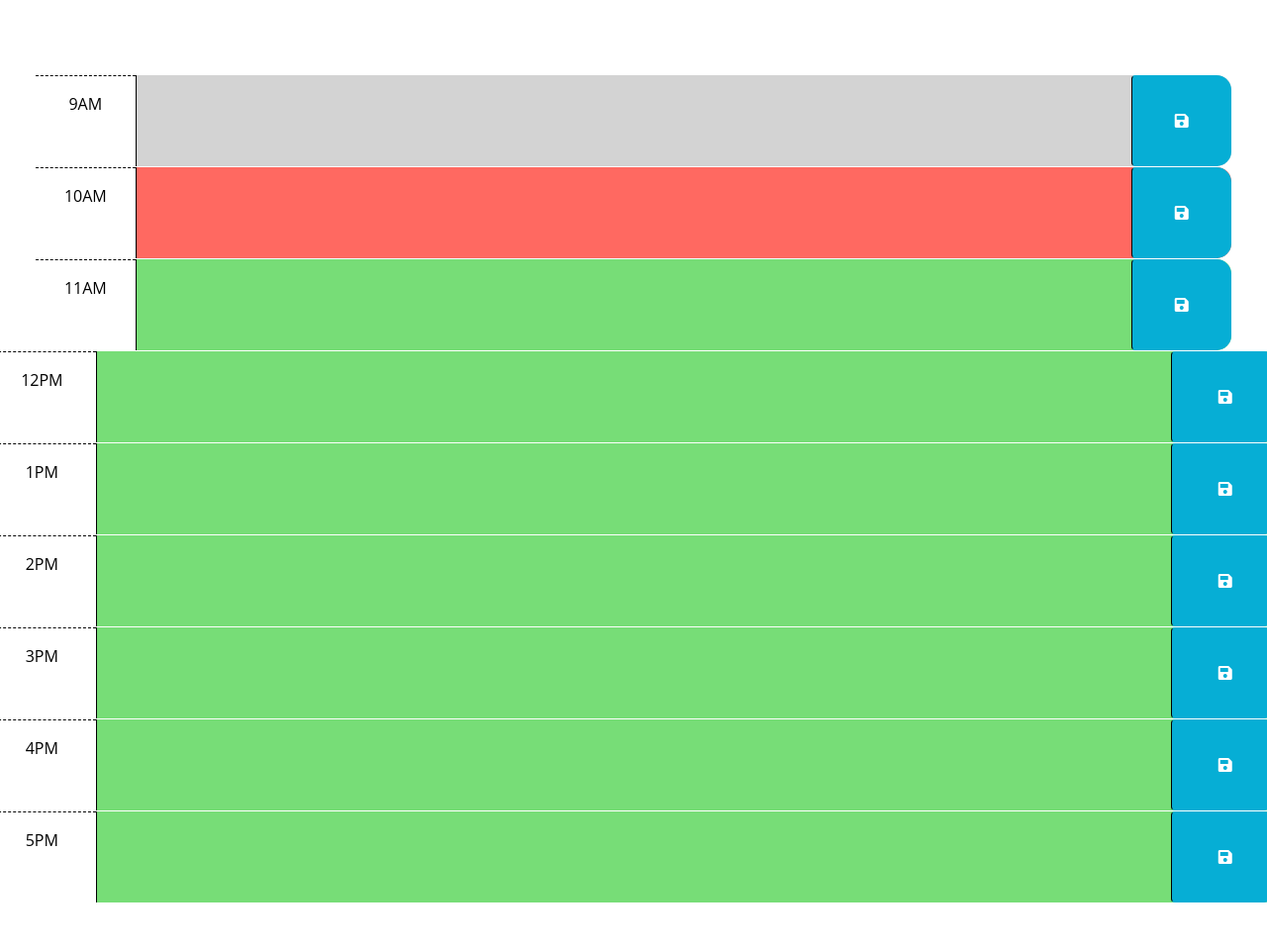
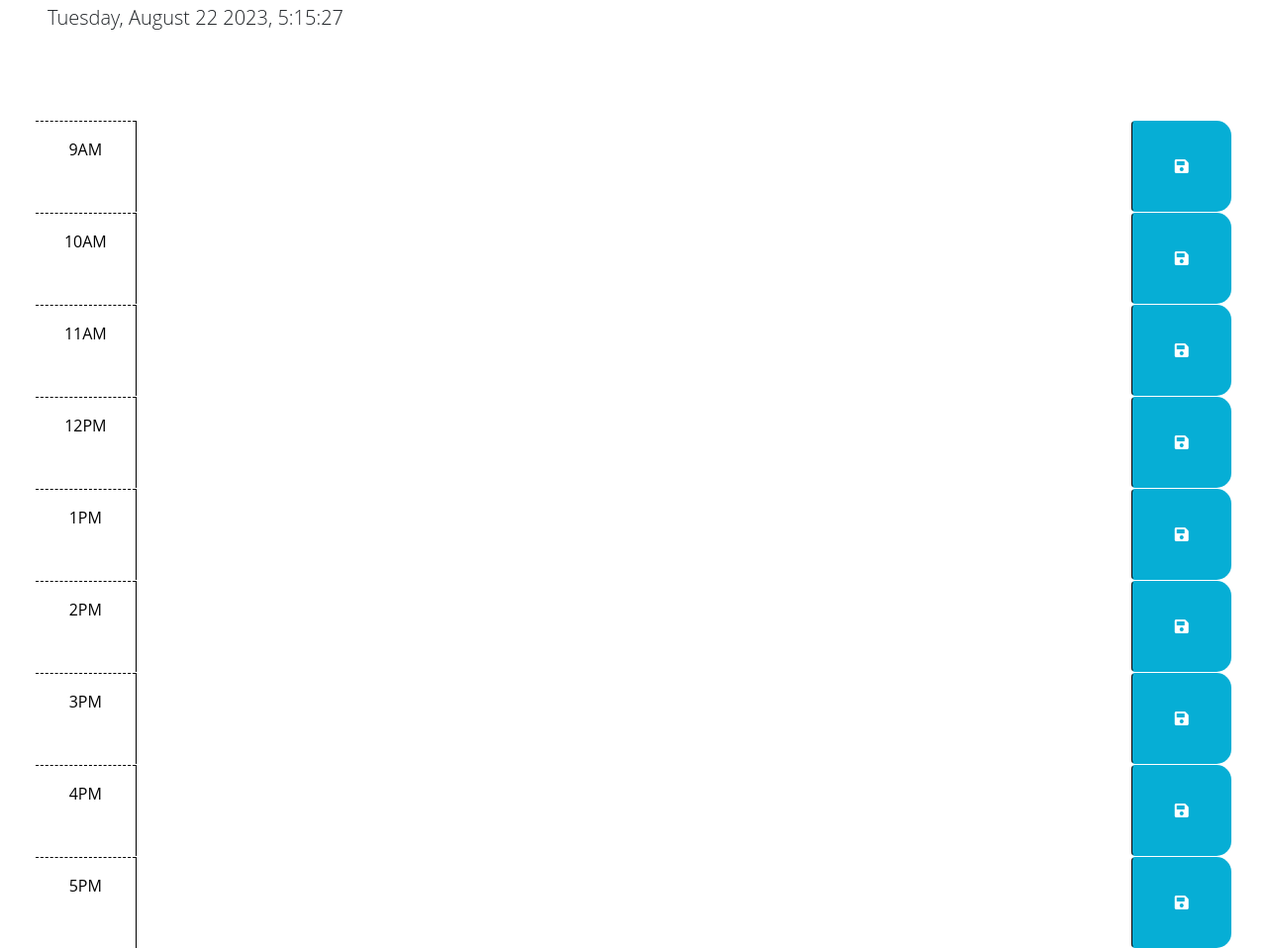
Before and after one commit to Fuzzy-Codes/Calendar-Schedule, a plain HTML site: page index.html in a window 1280 px wide. Shown: the part 176-1134 px from the top of the page at 99% size. Before the commit the page ends 1088 px from the top, so only its background shows below. Drawn offline with nearby package versions, Linux system fonts and the light colour scheme.

Commit message:
fixed html errors

```diff
--- a/assets/script.js
+++ b/assets/script.js
@@ -1,7 +1,7 @@
 // Wrap all code that interacts with the DOM in a call to jQuery to ensure that
 // the code isn't run until the browser has finished rendering all the elements
 // in the html.
-var date = day.js().format('dddd, MMMM D YYYY, h:mm:ss ');
+var date = dayjs().format('dddd, MMMM D YYYY, h:mm:ss ');
 var currentDateAndTime = document.getElementById('currentDay')
 currentDateAndTime.textContent = date
 
@@ -41,7 +41,7 @@ function init() {
 $(function event() {
     var currentHour = new date().getHour();
     $('time-block').each(function () {
-        var eventStatus = parseInt($(this).attr('fuzzy-time'));
+        var eventStatus = parseInt($(this).attr('time'));
 
         if (eventStatus < currentHour) {
             $(this).addClass('past');
--- a/index.html
+++ b/index.html
@@ -21,18 +21,7 @@
         <p id="currentDay" class="lead"></p>
     </header>
     <div class="container-fluid px-5">
-        <!-- Use class for "past", "present", and "future" to apply styles to the
-        time-block divs accordingly. The javascript will need to do this by
-        adding/removing these classes on each div by comparing the hour in the
-        id to the current hour. The html provided below is meant to be an example
-        demonstrating how the css provided can be leveraged to create the
-        desired layout and colors. The html below should be removed or updated
-        in the finished product. Remember to delete this comment once the
-        code is implemented.
-        -->
-
-        <!-- Example of a past time block. The "past" class adds a gray background color. -->
-        <div id="hour-9" class="row time-block past" fuzzy-time="9">
+        <div id="hour-9" class="row time-block" fuzzy-time="9">
             <div class="col-2 col-md-1 hour text-center py-3">9AM</div>
             <textarea class="col-8 col-md-10 description" rows="3"> </textarea>
             <button class="btn saveBtn col-2 col-md-1" aria-label="save">
@@ -40,8 +29,7 @@
             </button>
         </div>
 
-        <!-- Example of a present time block. The "present" class adds a red background color. -->
-        <div id="hour-10" class="row time-block present" fuzzy-time="10">
+        <div id="hour-10" class="row time-block" fuzzy-time="10">
             <div class="col-2 col-md-1 hour text-center py-3">10AM</div>
             <textarea class="col-8 col-md-10 description" rows="3"> </textarea>
             <button class="btn saveBtn col-2 col-md-1" aria-label="save">
@@ -49,62 +37,60 @@
             </button>
         </div>
 
-        <!-- Example of a future time block. The "future" class adds a green background color. -->
-        <div id="hour-11" class="row time-block future" fuzzy-time="11">
+        <div id="hour-11" class="row time-block" fuzzy-time="11">
             <div class="col-2 col-md-1 hour text-center py-3">11AM</div>
             <textarea class="col-8 col-md-10 description" rows="3"> </textarea>
             <button class="btn saveBtn col-2 col-md-1" aria-label="save">
                 <i class="fas fa-save" aria-hidden="true"></i>
             </button>
         </div>
-    </div>
 
-    <div id="hour-12" class="row time-block future"fuzzy-time="12" >
+        <div id="hour-12" class="row time-block" fuzzy-time="12">
             <div class="col-2 col-md-1 hour text-center py-3">12PM</div>
             <textarea class="col-8 col-md-10 description" rows="3"> </textarea>
             <button class="btn saveBtn col-2 col-md-1" aria-label="save">
                 <i class="fas fa-save" aria-hidden="true"></i>
             </button>
         </div>
-    </div>
 
-    <div id="hour-13" class="row time-block future" fuzzy-time="13">
+
+        <div id="hour-13" class="row time-block" fuzzy-time="13">
             <div class="col-2 col-md-1 hour text-center py-3">1PM</div>
             <textarea class="col-8 col-md-10 description" rows="3"> </textarea>
             <button class="btn saveBtn col-2 col-md-1" aria-label="save">
                 <i class="fas fa-save" aria-hidden="true"></i>
             </button>
         </div>
-    </div>
 
-    <div id="hour-14" class="row time-block future" fuzzy-time="14">
+
+        <div id="hour-14" class="row time-block" fuzzy-time="14">
             <div class="col-2 col-md-1 hour text-center py-3">2PM</div>
             <textarea class="col-8 col-md-10 description" rows="3"> </textarea>
             <button class="btn saveBtn col-2 col-md-1" aria-label="save">
                 <i class="fas fa-save" aria-hidden="true"></i>
             </button>
         </div>
-    </div>
 
-    <div id="hour-15" class="row time-block future" fuzzy-time="15">
+
+        <div id="hour-15" class="row time-block" fuzzy-time="15">
             <div class="col-2 col-md-1 hour text-center py-3">3PM</div>
             <textarea class="col-8 col-md-10 description" rows="3"> </textarea>
             <button class="btn saveBtn col-2 col-md-1" aria-label="save">
                 <i class="fas fa-save" aria-hidden="true"></i>
             </button>
         </div>
-    </div>
 
-    <div id="hour-16" class="row time-block future" fuzzy-time="16">
+
+        <div id="hour-16" class="row time-block" fuzzy-time="16">
             <div class="col-2 col-md-1 hour text-center py-3">4PM</div>
             <textarea class="col-8 col-md-10 description" rows="3"> </textarea>
             <button class="btn saveBtn col-2 col-md-1" aria-label="save">
                 <i class="fas fa-save" aria-hidden="true"></i>
             </button>
         </div>
-    </div>
 
-    <div id="hour-17" class="row time-block future" fuzzy-time="17">
+
+        <div id="hour-17" class="row time-block" fuzzy-time="17">
             <div class="col-2 col-md-1 hour text-center py-3">5PM</div>
             <textarea class="col-8 col-md-10 description" rows="3"> </textarea>
             <button class="btn saveBtn col-2 col-md-1" aria-label="save">
```
Lines whose indentation alone changed are shown as unchanged.
